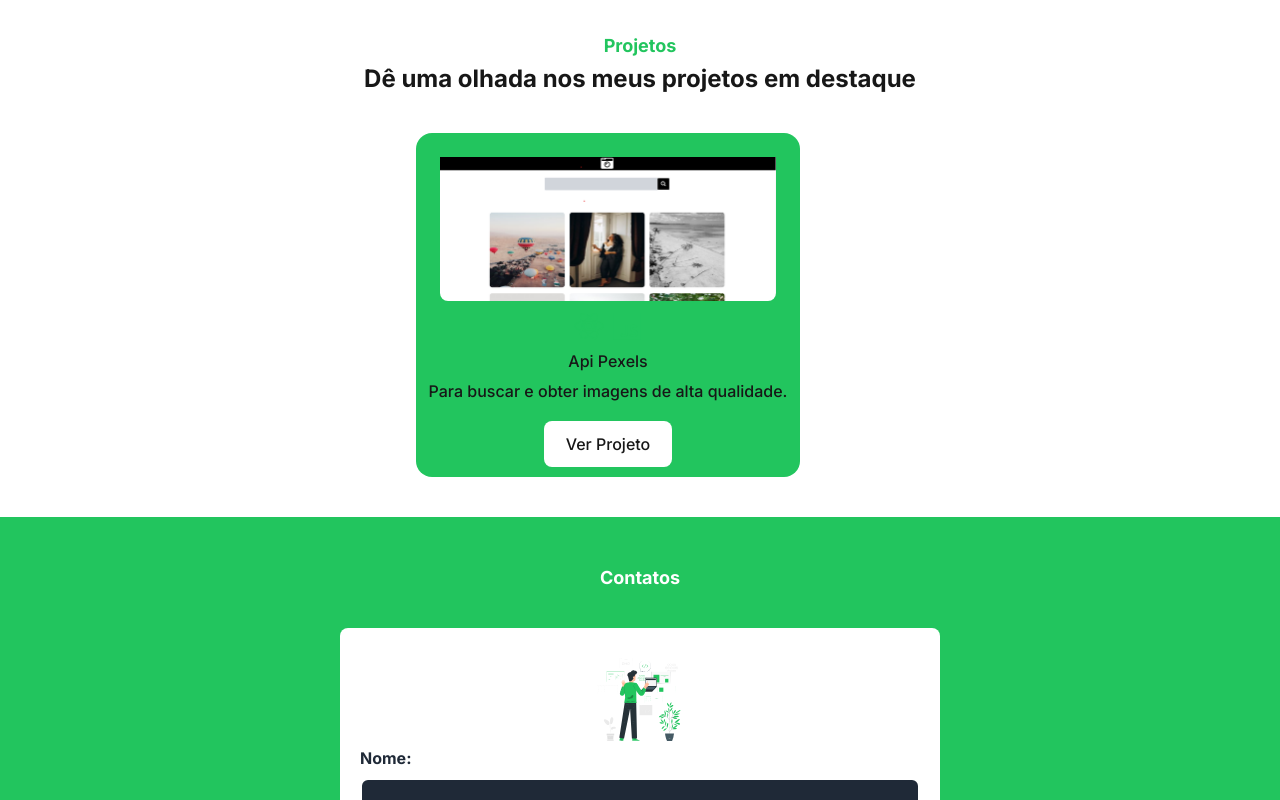
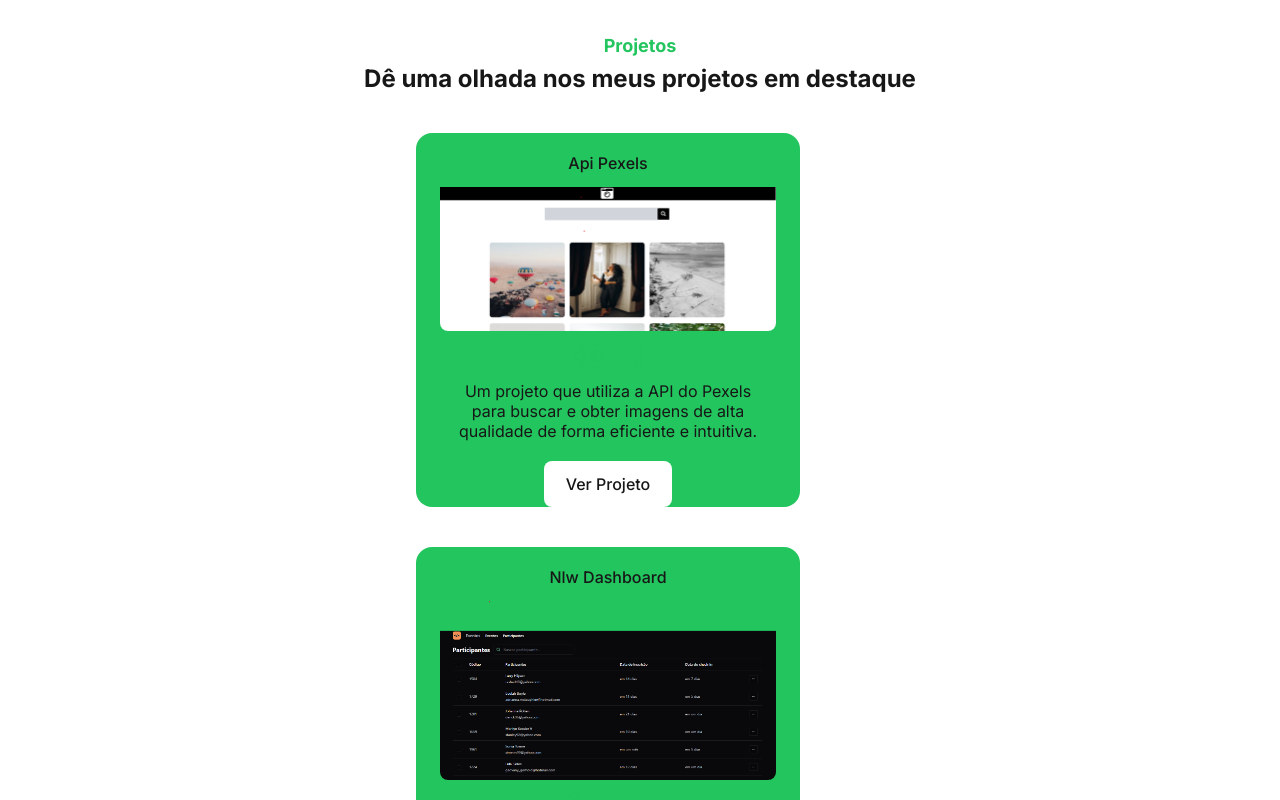
Before and after one commit to ramoncodevale/portfolio, a React (Vite) app: page / in a window 1280 px wide. Shown: the part 1120-1920 px from the top of the page. Built offline with nearby package versions, Linux system fonts and the light colour scheme.

Commit message:
add new project

```diff
--- a/src/components/projects/card-projects.css
+++ b/src/components/projects/card-projects.css
@@ -12,21 +12,39 @@
 .card-projects-dark {
     background-color: var(--background-container-about);
     width: 384px;
-    height: 344px;
+    height: auto;
     border-radius: 16px;
 }
 
 .card-projects-light {
     background-color: var(--background-button-primary-light);
     width: 384px;
-    height: 344px;
+    height: auto;
     border-radius: 16px;
 }
 
 .container-img-projeto {
     display: flex;
     justify-content: center;
-    margin-top: 24px;
+    margin-top: 14px;
+}
+
+.title-project-dark {
+    text-align: center;
+    margin-top: 10px;
+    color: var(--color-text-primary);
+    font-weight: 500;
+    font-size: 16px;
+    margin-top: 20px;
+}
+
+.title-project-light {
+    text-align: center;
+    margin-top: 10px;
+    color: var(--color-text-primary-light);
+    font-weight: 500;
+    font-size: 16px;
+    margin-top: 20px;
 }
 
 .img-projeto {
@@ -43,35 +61,27 @@
     margin-top: 10px;
 }
 
-.title-project-dark {
-    text-align: center;
+.description-project {
+    display: flex;
+    align-items: center;
+    justify-content: center;
+}
+
+.description-project-dark {
+    width: 300px;
     margin-top: 10px;
     color: var(--color-text-primary);
-    font-weight: 500;
+    font-weight: 400;
     font-size: 16px;
+    text-align: center;
 }
 
-.title-project-light {
+.description-project-light {
+    width: 300px;
     text-align: center;
     margin-top: 10px;
     color: var(--color-text-primary-light);
-    font-weight: 500;
-    font-size: 16px;
-}
-
-.description-project-dark {
-    text-align: center;
-    margin-top: 10px;
-    color: var(--color-text-primary);
-    font-weight: 500;
-    font-size: 16px;
-}
-
-.description-project-light {
-    text-align: center;
-    margin-top: 10px;
-    color: var(--color-text-primary-light);
-    font-weight: 500;
+    font-weight: 400;
     font-size: 16px;
 }
 
--- a/src/components/projects/card-projects.jsx
+++ b/src/components/projects/card-projects.jsx
@@ -10,6 +10,7 @@
     return(
         <div className='projects-container'>
         <div className={darkModeEnabled ? "card-projects-dark" : "card-projects-light"}>
+            <h3 className={darkModeEnabled ? "title-project-dark" : "title-project-light"}>{title}</h3>
           <div className="container-img-projeto">
             <img className='img-projeto' src={imageUrl} alt="img project" />
           </div>
@@ -18,10 +19,11 @@
             <Icon size={30} color="#22c55e"  key={Icon.name} />
           )}
           </div>
-          <h3 className={darkModeEnabled ? "title-project-dark" : "title-project-light"}>{title}</h3>
+          <div className="description-project">
           <p className={darkModeEnabled ? "description-project-dark" : "description-project-light"}>
           {description}
           </p>
+          </div>
           <div className="container-button-projects">
             <button className={darkModeEnabled ? "button-projects-dark" : "button-projects-light"}>
               <a className={darkModeEnabled ? "links-projects-dark" : "links-projects-light"} href="https://photo-api-sepia.vercel.app/" target='_blank'>
--- a/src/components/projects/projects.jsx
+++ b/src/components/projects/projects.jsx
@@ -1,6 +1,5 @@
 import './projects.css'
 
-import { FaArrowRight } from "react-icons/fa";
 import { DarkModeContext } from '../../context/dark-mode-context';
 import { useContext } from 'react';
 import { projects } from '../../constants/index';
--- a/src/constants/index.js
+++ b/src/constants/index.js
@@ -1,13 +1,22 @@
-import { images } from "./image";
+import {
+  images
+} from "./image";
 
-export const projects =[
-    {
+export const projects = [{
     id: 1,
     title: "Api Pexels",
-        description: "Para buscar e obter imagens de alta qualidade.",
+    description: "Um projeto que utiliza a API do Pexels para buscar e obter imagens de alta qualidade de forma eficiente e intuitiva.",
     imageUrl: images.Projeto1,
     technologies: [images.FaReact, images.IoLogoJavascript],
     projectLink: "https://photo-api-sepia.vercel.app/"
   },
 
+  {
+    id: 2,
+    title: "Nlw Dashboard",
+    description: "Um dashboard desenvolvido durante a Next Level Week da Rocketseat, que permite a visualização e gestão de dados dos participantes de forma dinâmica e estilizada.",
+    imageUrl: images.Projeto2,
+    technologies: [images.FaReact, images.BiLogoTypescript, images.SiTailwindcss],
+    projectLink: "https://dashboard-nlw-sd9e.vercel.app/"
+  },
 ]
```
Also changed, not shown: src/constants/image.js (+7 -0 lines), src/assets/dashboard-nlw.png (added). Lines whose indentation alone changed are shown as unchanged.
